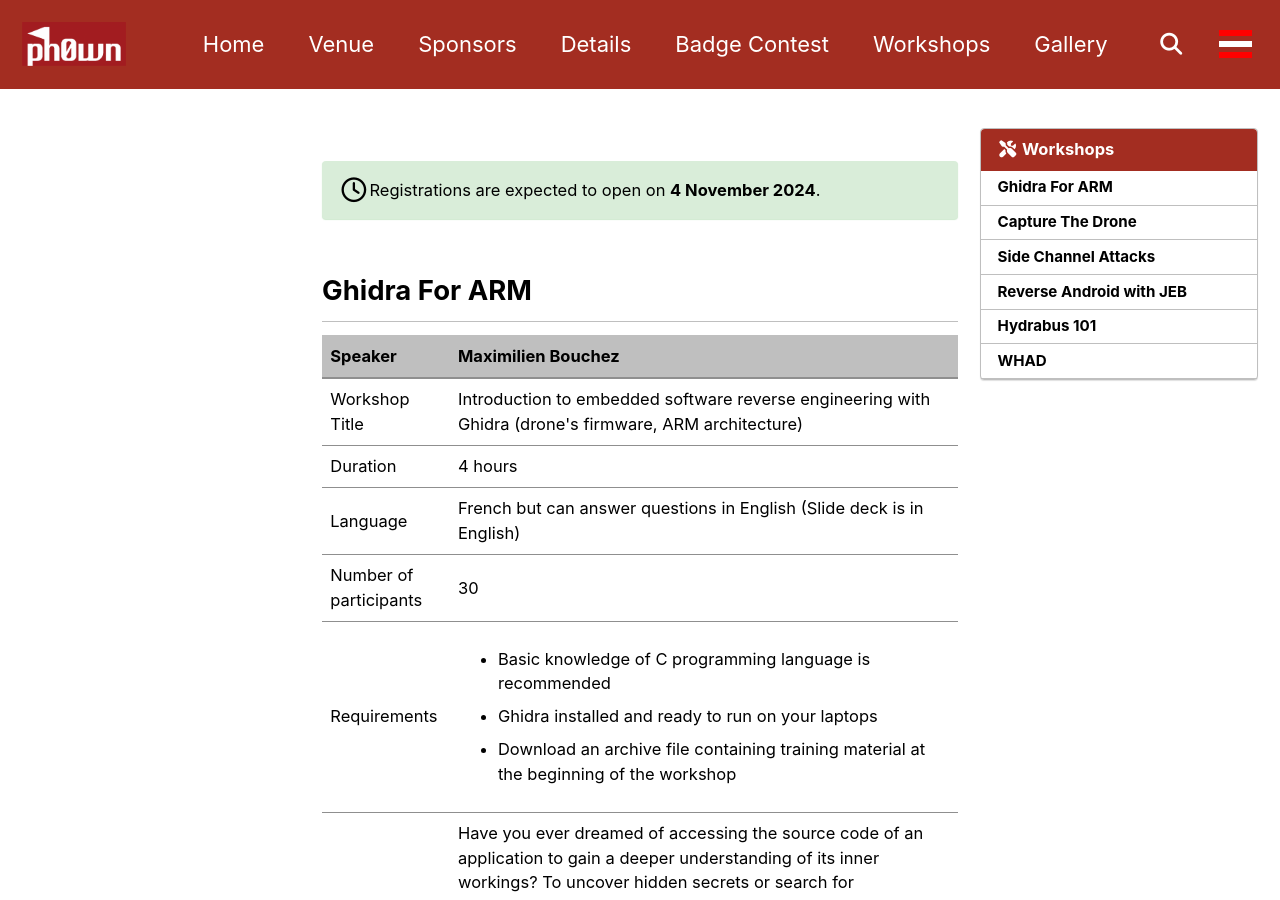
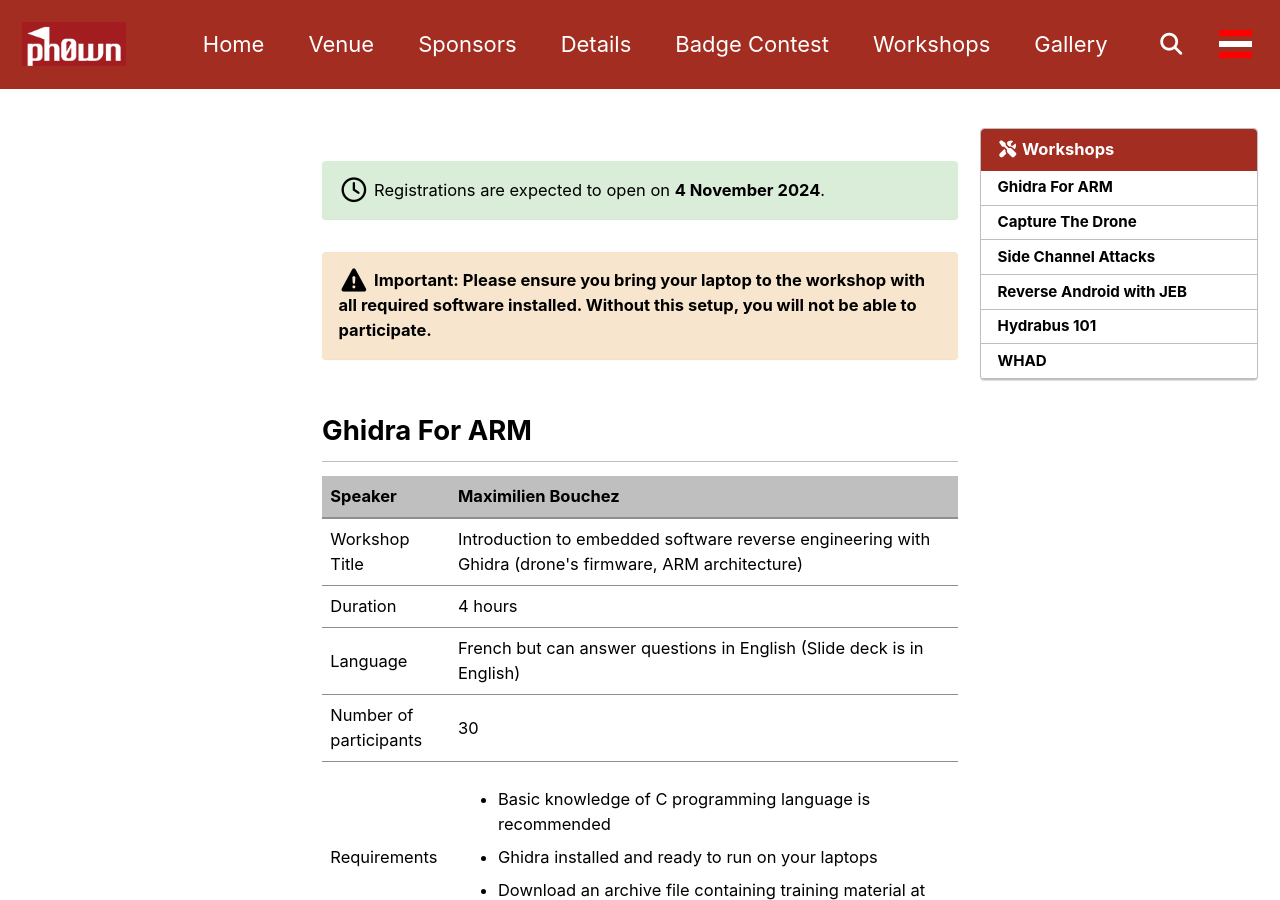
Before and after one commit to ph0wn/ph0wn.github.io, a Jekyll site: the page built from _posts/2024-10-21-workshops24.md, in a window 1280 px wide and 900 px high. Built offline with Jekyll 4.4.1, drawn with Linux system fonts in a browser that asks for light colours; cached includes are drawn as plain includes.

```diff
--- a/_posts/2024-10-21-workshops24.md
+++ b/_posts/2024-10-21-workshops24.md
@@ -9,9 +9,11 @@ toc_sticky: true
 ---
 
 <div class="notice notice--success">
-  <i class="far fa-clock fa-xl"> </i>Registrations are expected to open on <b>4 November 2024</b>.
+  <i class="far fa-clock fa-xl"> </i> Registrations are expected to open on <b>4 November 2024</b>.
 </div>
-
+<div class="notice notice--warning">
+  <i class="far fa-solid fa-triangle-exclamation fa-xl"> </i> <b>Important: Please ensure you bring your laptop to the workshop with all required software installed. Without this setup, you will not be able to participate.</b>
+</div>
 
 ## Ghidra For ARM
 
```
Also changed, not shown: other parts of _posts/2024-10-21-workshops24.md (+1 -1 lines).
